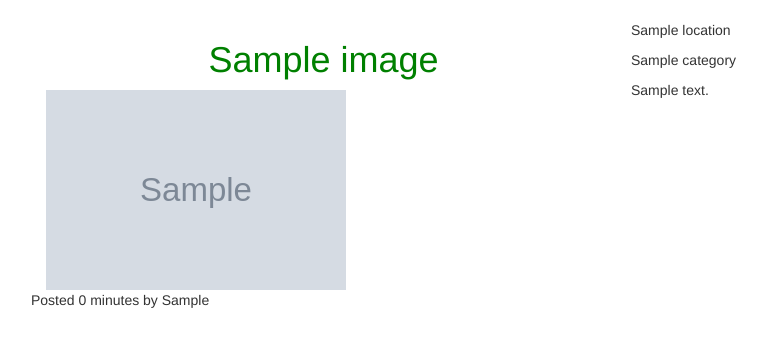
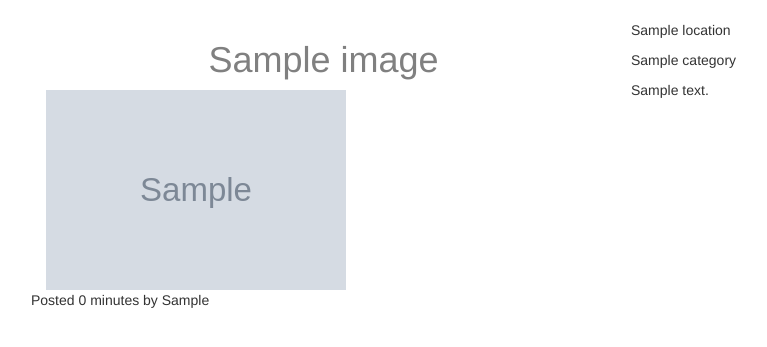
Before and after one commit to Juru-10/gallery, a Django app: template image/templates/all-image/image.html in a window 1280 px wide. Shown: the part 52-399 px from the top of the page, without its empty margins (24-791 px from the left). Run offline with Django 3.2, Linux system fonts and the light colour scheme; tables that the repository leaves empty hold one stand-in row (values such as "Sample post"); the template is opened without the code that fills it: values that come from a table or form of the project are taken from there, most other values are stand-ins (such as "Sample title", 1, 10 or a date in 2020); grey boxes marked "Sample" are stand-in pictures; some libraries are stand-ins or nearby versions.

Commit message:
change the h1 headings color

```diff
--- a/static/css/baseimage.css
+++ b/static/css/baseimage.css
@@ -1,5 +1,5 @@
 h1{
-  color:green;
+  color:gray;
 }
 .container{
   /* background: #f0a4f0;
```
